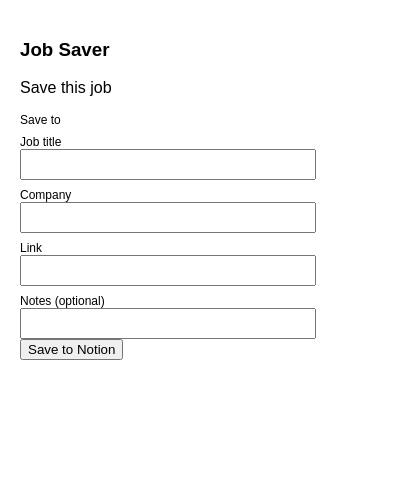
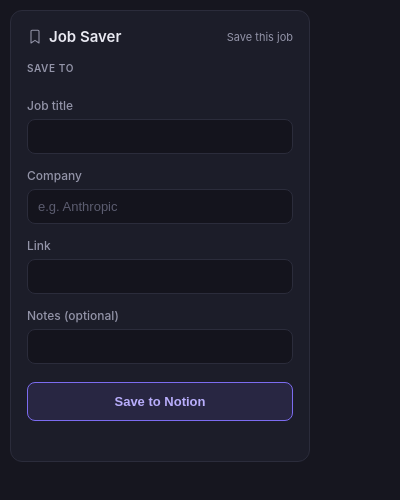
Before and after one commit to ghilou05/job-saver, a browser extension: page extension/popup.html in a window 400 px wide. Drawn offline with Linux system fonts and the light colour scheme.

Commit message:
claude code styling

```diff
--- /dev/null
+++ b/extension/options.css
@@ -0,0 +1,349 @@
+:root {
+  --bg-page: #101017;
+  --bg-card: #1c1d29;
+  --bg-input: #14141d;
+  --bg-input-hover: #1a1b26;
+  --border: #2b2c3b;
+  --border-hover: #3a3b4d;
+  --text-primary: #e9e9f2;
+  --text-secondary: #9394a8;
+  --text-placeholder: #5c5d70;
+  --accent: #7c6cf0;
+  --accent-light: #b9aefc;
+  --accent-bg: rgba(124, 108, 240, 0.12);
+}
+
+* {
+  box-sizing: border-box;
+}
+
+body {
+  margin: 0;
+  padding: 40px 16px;
+  background: var(--bg-page);
+  font-family: -apple-system, BlinkMacSystemFont, "Segoe UI", Helvetica, Arial, sans-serif;
+  color: var(--text-primary);
+}
+
+.wrapper {
+  max-width: 560px;
+  margin: 0 auto;
+  background: var(--bg-card);
+  border: 1px solid var(--border);
+  border-radius: 14px;
+  padding: 20px;
+}
+
+/* Header */
+
+.header {
+  display: flex;
+  align-items: center;
+  gap: 8px;
+  margin-bottom: 20px;
+}
+
+.bookmark-icon {
+  color: var(--text-secondary);
+}
+
+.header h3 {
+  margin: 0;
+  font-size: 17px;
+  font-weight: 600;
+  color: var(--text-primary);
+}
+
+.crumb {
+  font-size: 13px;
+  color: var(--text-secondary);
+}
+
+/* Sections */
+
+.section {
+  margin-bottom: 20px;
+}
+
+.section-label {
+  font-size: 10px;
+  font-weight: 600;
+  text-transform: uppercase;
+  letter-spacing: 0.06em;
+  color: var(--text-secondary);
+  margin-bottom: 10px;
+}
+
+hr {
+  border: none;
+  border-top: 1px solid var(--border);
+  margin: 20px 0;
+}
+
+h4 {
+  margin: 0 0 12px;
+  font-size: 15px;
+  font-weight: 600;
+  color: var(--text-primary);
+}
+
+label {
+  display: block;
+  font-size: 12px;
+  color: var(--text-secondary);
+  font-weight: 500;
+  margin-bottom: 6px;
+}
+
+.field {
+  margin-bottom: 14px;
+}
+
+input {
+  width: 100%;
+  background: var(--bg-input);
+  border: 1px solid var(--border);
+  border-radius: 8px;
+  padding: 9px 10px;
+  color: var(--text-primary);
+  font-size: 13px;
+}
+
+input::placeholder {
+  color: var(--text-placeholder);
+}
+
+input:focus {
+  outline: none;
+  border-color: var(--accent);
+  box-shadow: 0 0 0 3px var(--accent-bg);
+}
+
+button {
+  font-family: inherit;
+  cursor: pointer;
+}
+
+/* Primary action buttons: Log in with Notion, Add destination */
+
+#loginWithNotion,
+#add {
+  width: 100%;
+  padding: 10px;
+  background: var(--accent-bg);
+  border: 1.5px solid var(--accent);
+  border-radius: 8px;
+  color: var(--accent-light);
+  font-size: 13px;
+  font-weight: 600;
+  transition: background 0.15s ease;
+}
+
+#loginWithNotion:hover,
+#add:hover {
+  background: rgba(124, 108, 240, 0.22);
+}
+
+#loginStatus,
+#status {
+  margin-top: 8px;
+  font-size: 12px;
+  color: var(--text-secondary);
+}
+
+/* Connected workspace card (rendered by options.js) */
+
+#connections > h4 {
+  display: none;
+}
+
+#connections > div {
+  display: flex !important;
+  align-items: center !important;
+  justify-content: space-between !important;
+  gap: 10px;
+  border: 1px solid var(--border) !important;
+  border-radius: 10px !important;
+  background: var(--bg-input);
+  padding: 10px 12px !important;
+  margin-bottom: 8px !important;
+}
+
+#connections > div::before {
+  content: "";
+  width: 26px;
+  height: 26px;
+  flex-shrink: 0;
+  border-radius: 7px;
+  background: var(--accent);
+}
+
+#connections > div strong {
+  flex: 1;
+  font-size: 13px;
+  font-weight: 600;
+  color: var(--text-primary);
+}
+
+#connections > div > div {
+  display: flex;
+  align-items: center;
+  gap: 10px;
+}
+
+.browse {
+  background: transparent;
+  border: 1px solid var(--border-hover);
+  border-radius: 7px;
+  padding: 7px 12px;
+  font-size: 12px;
+  color: var(--text-primary);
+}
+
+.browse:hover {
+  border-color: var(--text-secondary);
+}
+
+.remove-conn {
+  background: none;
+  border: none;
+  padding: 0;
+  font-size: 12px;
+  color: var(--text-secondary);
+}
+
+.remove-conn:hover {
+  color: var(--text-primary);
+}
+
+/* Database / page browser (rendered by options.js) */
+
+#browser > p {
+  font-size: 12px !important;
+  color: var(--text-secondary) !important;
+}
+
+#browser > div {
+  margin-bottom: 14px !important;
+}
+
+#browser > div > strong {
+  display: block;
+  font-size: 13px;
+  color: var(--text-primary);
+  margin-bottom: 4px;
+}
+
+#browser label {
+  display: flex !important;
+  align-items: center;
+  gap: 8px;
+  font-size: 13px !important;
+  color: var(--text-secondary) !important;
+  margin: 4px 0 4px 16px !important;
+  cursor: pointer;
+}
+
+.db-toggle {
+  appearance: none;
+  -webkit-appearance: none;
+  width: 16px;
+  height: 16px;
+  margin: 0;
+  border: 1.5px solid var(--border-hover);
+  border-radius: 4px;
+  background: var(--bg-input);
+  position: relative;
+  cursor: pointer;
+  flex-shrink: 0;
+}
+
+.db-toggle:checked {
+  background: var(--accent);
+  border-color: var(--accent);
+}
+
+.db-toggle:checked::after {
+  content: "";
+  position: absolute;
+  left: 4px;
+  top: 1px;
+  width: 4px;
+  height: 8px;
+  border: solid white;
+  border-width: 0 2px 2px 0;
+  transform: rotate(45deg);
+}
+
+/* Active destinations list (rendered by options.js) */
+
+#list > p {
+  font-size: 12px !important;
+  color: var(--text-secondary) !important;
+}
+
+#list > div {
+  display: flex !important;
+  align-items: center !important;
+  justify-content: space-between !important;
+  border: 1px solid var(--border) !important;
+  border-radius: 10px !important;
+  background: var(--bg-input);
+  padding: 10px 12px !important;
+  margin-bottom: 8px !important;
+}
+
+#list > div strong {
+  font-size: 13px;
+  font-weight: 600;
+  color: var(--text-primary);
+}
+
+#list > div span {
+  font-size: 11px !important;
+  color: var(--text-secondary) !important;
+  font-family: ui-monospace, SFMono-Regular, Menlo, monospace;
+}
+
+.remove-dest {
+  background: transparent;
+  border: 1px solid var(--border-hover);
+  border-radius: 7px;
+  padding: 7px 12px;
+  font-size: 12px;
+  color: var(--text-primary);
+}
+
+.remove-dest:hover {
+  border-color: var(--text-secondary);
+}
+
+/* Advanced disclosure */
+
+.advanced {
+  margin-bottom: 14px;
+}
+
+.advanced summary {
+  list-style: none;
+  cursor: pointer;
+  font-size: 12px;
+  color: var(--accent-light);
+  padding: 2px 0;
+}
+
+.advanced summary::-webkit-details-marker {
+  display: none;
+}
+
+.advanced summary::before {
+  content: "▸ ";
+}
+
+.advanced[open] summary::before {
+  content: "▾ ";
+}
+
+.advanced .field {
+  margin-top: 12px;
+}
--- a/extension/popup.css
+++ b/extension/popup.css
@@ -0,0 +1,230 @@
+:root {
+  --bg-page: #16161f;
+  --bg-card: #1c1d29;
+  --bg-input: #14141d;
+  --border: #2b2c3b;
+  --border-hover: #3a3b4d;
+  --text-primary: #e9e9f2;
+  --text-secondary: #9394a8;
+  --text-placeholder: #5c5d70;
+  --accent: #7c6cf0;
+  --accent-light: #b9aefc;
+  --accent-bg: rgba(124, 108, 240, 0.12);
+}
+
+* {
+  box-sizing: border-box;
+}
+
+body {
+  width: 320px;
+  margin: 0;
+  padding: 0;
+  background: var(--bg-page);
+  font-family: -apple-system, BlinkMacSystemFont, "Segoe UI", Helvetica, Arial, sans-serif;
+  color: var(--text-primary);
+}
+
+.wrapper {
+  background: var(--bg-card);
+  border: 1px solid var(--border);
+  border-radius: 12px;
+  padding: 16px;
+  margin: 10px;
+}
+
+/* Header */
+
+.header {
+  display: flex;
+  align-items: center;
+  justify-content: space-between;
+  margin-bottom: 16px;
+}
+
+.header-left {
+  display: flex;
+  align-items: center;
+  gap: 6px;
+}
+
+.bookmark-icon {
+  color: var(--text-secondary);
+}
+
+.header h3 {
+  margin: 0;
+  font-size: 15px;
+  font-weight: 600;
+  color: var(--text-primary);
+}
+
+.save-link {
+  margin: 0;
+  font-size: 11px;
+  color: var(--text-secondary);
+  cursor: pointer;
+}
+
+.save-link:hover {
+  color: var(--text-primary);
+}
+
+/* Shared label styling */
+
+label {
+  font-size: 12px;
+  color: var(--text-secondary);
+  font-weight: 500;
+}
+
+/* Save-to destination list */
+
+.database-selection {
+  margin-bottom: 16px;
+}
+
+.database-selection > label {
+  display: block;
+  font-size: 10px;
+  font-weight: 600;
+  text-transform: uppercase;
+  letter-spacing: 0.06em;
+  color: var(--text-secondary);
+  margin-bottom: 8px;
+}
+
+#destinations {
+  display: flex;
+  flex-direction: column;
+  gap: 8px;
+}
+
+#destinations label {
+  padding: 10px 12px;
+  border: 1px solid var(--border);
+  border-radius: 8px;
+  background: var(--bg-input);
+  color: var(--text-secondary);
+  font-size: 13px;
+  cursor: pointer;
+  transition: border-color 0.15s ease, background 0.15s ease, color 0.15s ease;
+}
+
+#destinations label:hover {
+  border-color: var(--border-hover);
+}
+
+#destinations label:has(input:checked) {
+  border-color: var(--accent);
+  background: var(--accent-bg);
+  color: var(--accent-light);
+}
+
+.dest-check {
+  appearance: none;
+  -webkit-appearance: none;
+  width: 16px;
+  height: 16px;
+  margin: 0;
+  border: 1.5px solid var(--border-hover);
+  border-radius: 4px;
+  background: var(--bg-input);
+  position: relative;
+  cursor: pointer;
+  flex-shrink: 0;
+}
+
+.dest-check:checked {
+  background: var(--accent);
+  border-color: var(--accent);
+}
+
+.dest-check:checked::after {
+  content: "";
+  position: absolute;
+  left: 4px;
+  top: 1px;
+  width: 4px;
+  height: 8px;
+  border: solid white;
+  border-width: 0 2px 2px 0;
+  transform: rotate(45deg);
+}
+
+/* Form fields */
+
+.field {
+  margin-top: 14px;
+  display: flex;
+  flex-direction: column;
+  gap: 6px;
+}
+
+.field-label {
+  display: flex;
+  align-items: center;
+  gap: 6px;
+}
+
+.badge {
+  font-size: 10px;
+  font-weight: 600;
+  color: var(--accent-light);
+  background: var(--accent-bg);
+  padding: 2px 8px;
+  border-radius: 999px;
+}
+
+.field input {
+  width: 100%;
+  background: var(--bg-input);
+  border: 1px solid var(--border);
+  border-radius: 8px;
+  padding: 9px 10px;
+  color: var(--text-primary);
+  font-size: 13px;
+}
+
+.field input::placeholder {
+  color: var(--text-placeholder);
+}
+
+.field input:focus {
+  outline: none;
+  border-color: var(--accent);
+  box-shadow: 0 0 0 3px var(--accent-bg);
+}
+
+/* Save button */
+
+#save {
+  width: 100%;
+  margin-top: 18px;
+  padding: 11px;
+  background: var(--accent-bg);
+  border: 1.5px solid var(--accent);
+  border-radius: 8px;
+  color: var(--accent-light);
+  font-size: 13px;
+  font-weight: 600;
+  cursor: pointer;
+  transition: background 0.15s ease;
+}
+
+#save:hover {
+  background: rgba(124, 108, 240, 0.22);
+}
+
+#save:disabled {
+  opacity: 0.5;
+  cursor: not-allowed;
+}
+
+#status-msg {
+  margin-top: 10px;
+  font-size: 12px;
+  color: var(--text-secondary);
+  text-align: center;
+  min-height: 14px;
+}
--- a/extension/popup.html
+++ b/extension/popup.html
@@ -3,32 +3,19 @@
 
 <head>
   <meta charset="UTF-8" />
-  <style>
-    body {
-      width: 280px;
-      font-family: sans-serif;
-      padding: 12px;
-    }
-
-    label {
-      display: block;
-      font-size: 12px;
-      margin-top: 8px;
-    }
-
-    input,
-    select {
-      width: 100%;
-      padding: 6px;
-    }
-  </style>
+  <link rel="stylesheet" href="popup.css" />
 </head>
 
 <body>
   <div class="wrapper">
-    <div class="heading-text">
-      <h3>Job Saver</h3>
-      <p>Save this job</p>
+    <div class="header">
+      <div class="header-left">
+        <svg class="bookmark-icon" width="16" height="16" viewBox="0 0 24 24" fill="none" xmlns="http://www.w3.org/2000/svg">
+          <path d="M6 3.5C6 2.67157 6.67157 2 7.5 2H16.5C17.3284 2 18 2.67157 18 3.5V21L12 17L6 21V3.5Z" stroke="currentColor" stroke-width="1.6" stroke-linejoin="round"/>
+        </svg>
+        <h3>Job Saver</h3>
+      </div>
+      <p class="save-link">Save this job</p>
     </div>
 
     <div class="database-selection">
@@ -36,27 +23,35 @@
       <div id="destinations"></div>
     </div>
 
+    <div class="field">
+      <div class="field-label">
+        <label>Job title</label>
+      </div>
+      <input id="jobTitle" />
+    </div>
 
+    <div class="field">
+      <label>Company</label>
+      <input id="company" placeholder="e.g. Anthropic" />
+    </div>
 
-    <label>Job title</label>
-    <input id="jobTitle" />
+    <div class="field">
+      <div class="field-label">
+        <label>Link</label>
+      </div>
+      <input id="url" />
+    </div>
 
-    <label>Company</label>
-    <input id="company" />
-
-    <label>Link</label>
-    <input id="url" />
-
-    <label>Notes (optional)</label>
-    <input id="notes" />
+    <div class="field">
+      <label>Notes (optional)</label>
+      <input id="notes" />
+    </div>
 
     <button id="save">Save to Notion</button>
     <div id="status-msg"></div>
   </div>
 
-
   <script src="popup.js"></script>
-  <link rel="stylesheet" href="popup.css" />
 </body>
 
 </html>
```
Also changed, not shown: extension/options.html (+48 -20 lines), README.md.
